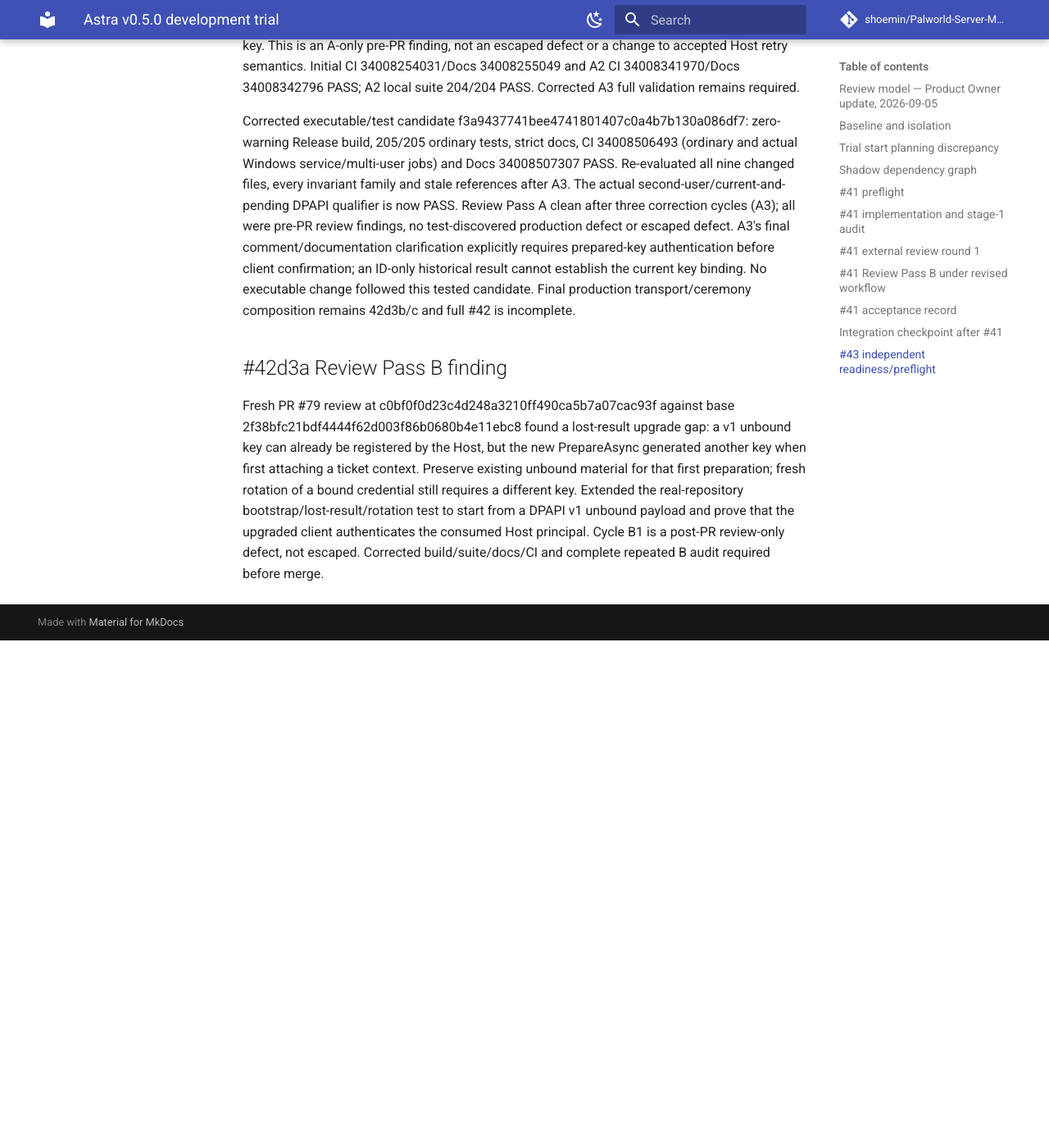
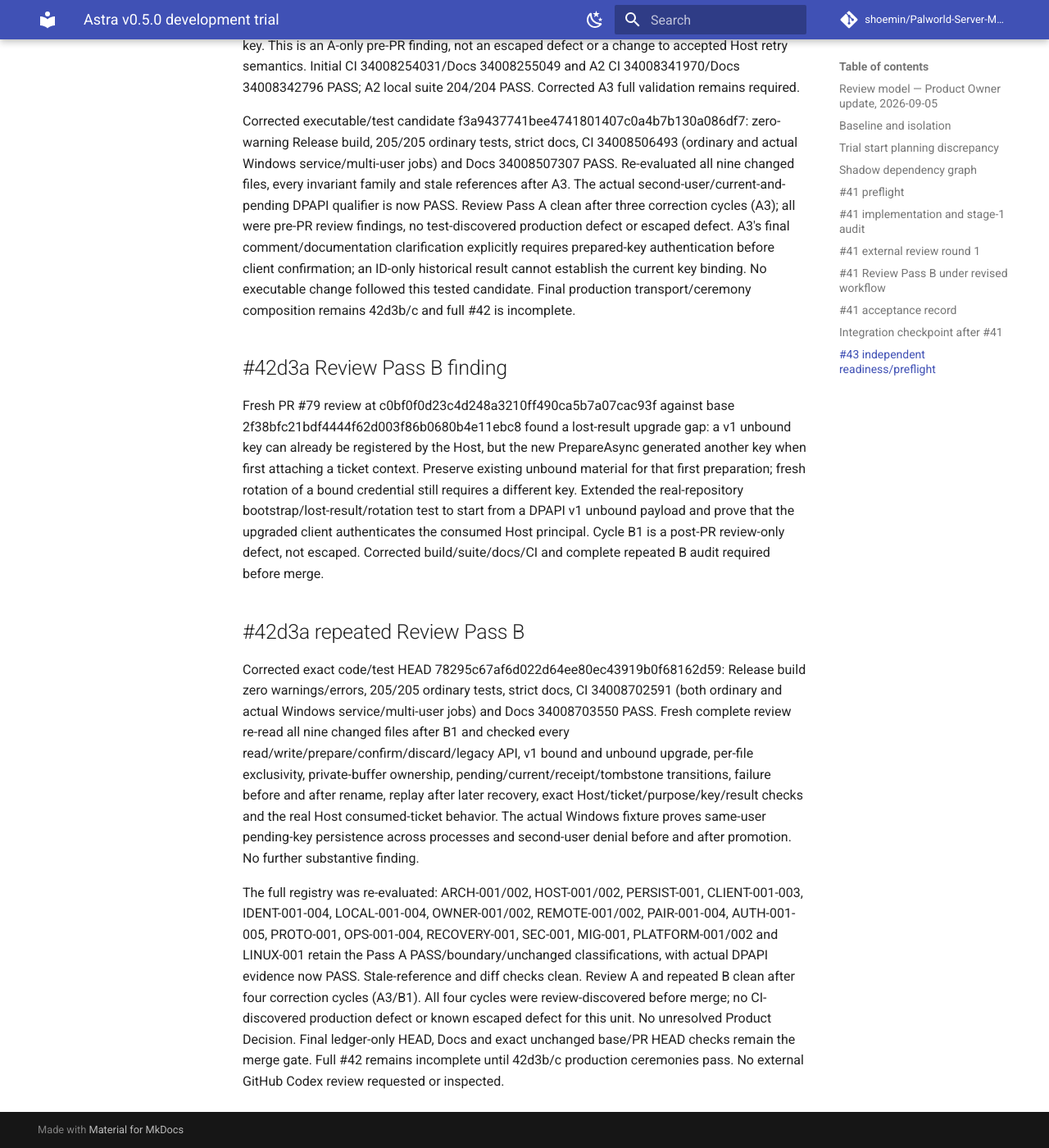
Before and after one commit to shoemin/Palworld-Server-Manager, an MkDocs documentation site: the page built from docs/experiments/astra-v0.5.0-trial.md, in a window 1280 px wide and 1400 px high, scrolled down 85134 px. Shown: the whole window at 82% size. Built offline with MkDocs 1.6.1 and Material for MkDocs 9.7.7, drawn with Linux system fonts in a browser that asks for light colours; comment, search, counter and statistics services are not loaded; before the commit the page ends 85915 px from its top, so only the background shows below that.

Commit message:
Record corrected client ceremony review B and validation

```diff
--- a/docs/experiments/astra-v0.5.0-trial.md
+++ b/docs/experiments/astra-v0.5.0-trial.md
@@ -975,3 +975,9 @@ Corrected executable/test candidate f3a9437741bee4741801407c0a4b7b130a086df7: ze
 ## #42d3a Review Pass B finding
 
 Fresh PR #79 review at c0bf0f0d23c4d248a3210ff490ca5b7a07cac93f against base 2f38bfc21bdf4444f62d003f86b0680b4e11ebc8 found a lost-result upgrade gap: a v1 unbound key can already be registered by the Host, but the new PrepareAsync generated another key when first attaching a ticket context. Preserve existing unbound material for that first preparation; fresh rotation of a bound credential still requires a different key. Extended the real-repository bootstrap/lost-result/rotation test to start from a DPAPI v1 unbound payload and prove that the upgraded client authenticates the consumed Host principal. Cycle B1 is a post-PR review-only defect, not escaped. Corrected build/suite/docs/CI and complete repeated B audit required before merge.
+
+## #42d3a repeated Review Pass B
+
+Corrected exact code/test HEAD 78295c67af6d022d64ee80ec43919b0f68162d59: Release build zero warnings/errors, 205/205 ordinary tests, strict docs, CI 34008702591 (both ordinary and actual Windows service/multi-user jobs) and Docs 34008703550 PASS. Fresh complete review re-read all nine changed files after B1 and checked every read/write/prepare/confirm/discard/legacy API, v1 bound and unbound upgrade, per-file exclusivity, private-buffer ownership, pending/current/receipt/tombstone transitions, failure before and after rename, replay after later recovery, exact Host/ticket/purpose/key/result checks and the real Host consumed-ticket behavior. The actual Windows fixture proves same-user pending-key persistence across processes and second-user denial before and after promotion. No further substantive finding.
+
+The full registry was re-evaluated: ARCH-001/002, HOST-001/002, PERSIST-001, CLIENT-001-003, IDENT-001-004, LOCAL-001-004, OWNER-001/002, REMOTE-001/002, PAIR-001-004, AUTH-001-005, PROTO-001, OPS-001-004, RECOVERY-001, SEC-001, MIG-001, PLATFORM-001/002 and LINUX-001 retain the Pass A PASS/boundary/unchanged classifications, with actual DPAPI evidence now PASS. Stale-reference and diff checks clean. Review A and repeated B clean after four correction cycles (A3/B1). All four cycles were review-discovered before merge; no CI-discovered production defect or known escaped defect for this unit. No unresolved Product Decision. Final ledger-only HEAD, Docs and exact unchanged base/PR HEAD checks remain the merge gate. Full #42 remains incomplete until 42d3b/c production ceremonies pass. No external GitHub Codex review requested or inspected.
```
